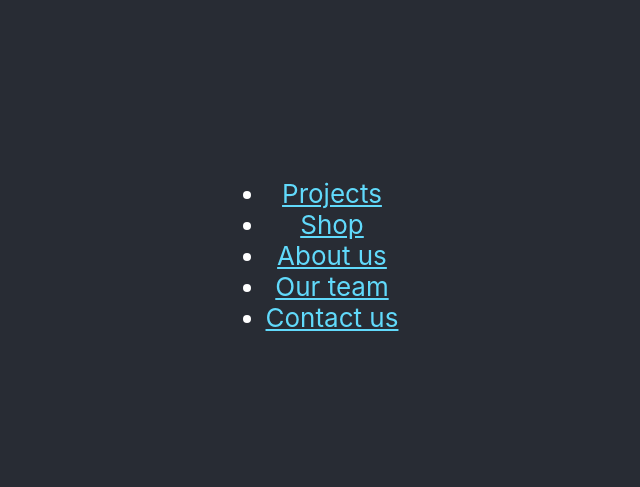
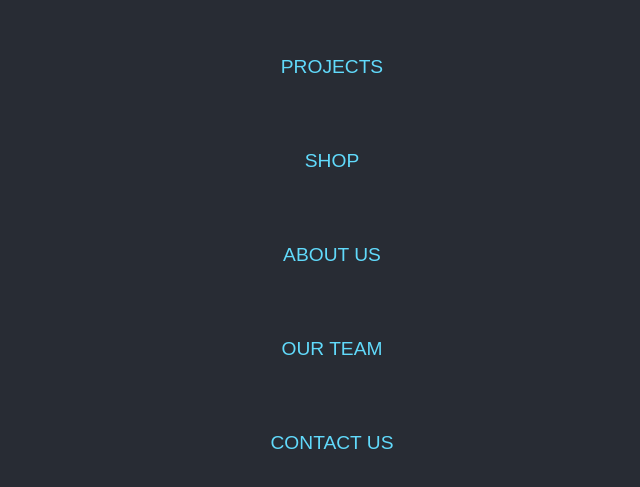
Before and after one commit to IMY320-2021/Bits-Please, a React (Create React App) app in the folder bitsplease/: page / in a window 1280 px wide. Shown: the part 145-632 px from the top of the page, without its empty margins (328-968 px from the left). Built offline with nearby package versions, Linux system fonts and the light colour scheme.

Commit message:
Update App.css
Button styling

```diff
--- a/bitsplease/src/App.css
+++ b/bitsplease/src/App.css
@@ -36,3 +36,66 @@
     transform: rotate(360deg);
   }
 }
+
+@import url("https://fonts.googleapis.com/css?family=Montserrat:500");
+body {
+  font-family: "Montserrat", sans-serif;
+}
+
+ol,
+ul {
+  list-style: none;
+}
+
+li {
+  padding: 20px 0 20px;
+}
+
+a {
+  text-decoration: none;
+  position: relative;
+  display: block;
+  padding: 16px 0;
+  margin: 0 12px;
+  font-size: 1.2rem;
+  text-transform: uppercase;
+  transition: color 0.1s, background-color 0.1s;
+  color: #000;
+}
+a:hover {
+  color: #4dd0e1;
+}
+a:focus,
+a:active {
+  color: #00bcd4;
+}
+
+a::before {
+  content: "";
+  display: block;
+  position: absolute;
+  top: 100%;
+  height: 3px;
+  width: 100%;
+  background-color: #00bcd4;
+  -webkit-transform-origin: center top;
+  transform-origin: center top;
+  -webkit-transform: scale(0, 1);
+  transform: scale(0, 1);
+  transition: color 0.1s, -webkit-transform 0.2s ease-out;
+  transition: color 0.1s, transform 0.2s ease-out;
+  transition: color 0.1s, transform 0.2s ease-out,
+    -webkit-transform 0.2s ease-out;
+}
+
+a:active::before {
+  background-color: #00bcd4;
+}
+
+a:hover::before,
+a:focus::before {
+  -webkit-transform-origin: center top;
+  transform-origin: center top;
+  -webkit-transform: scale(1, 1);
+  transform: scale(1, 1);
+}
```
